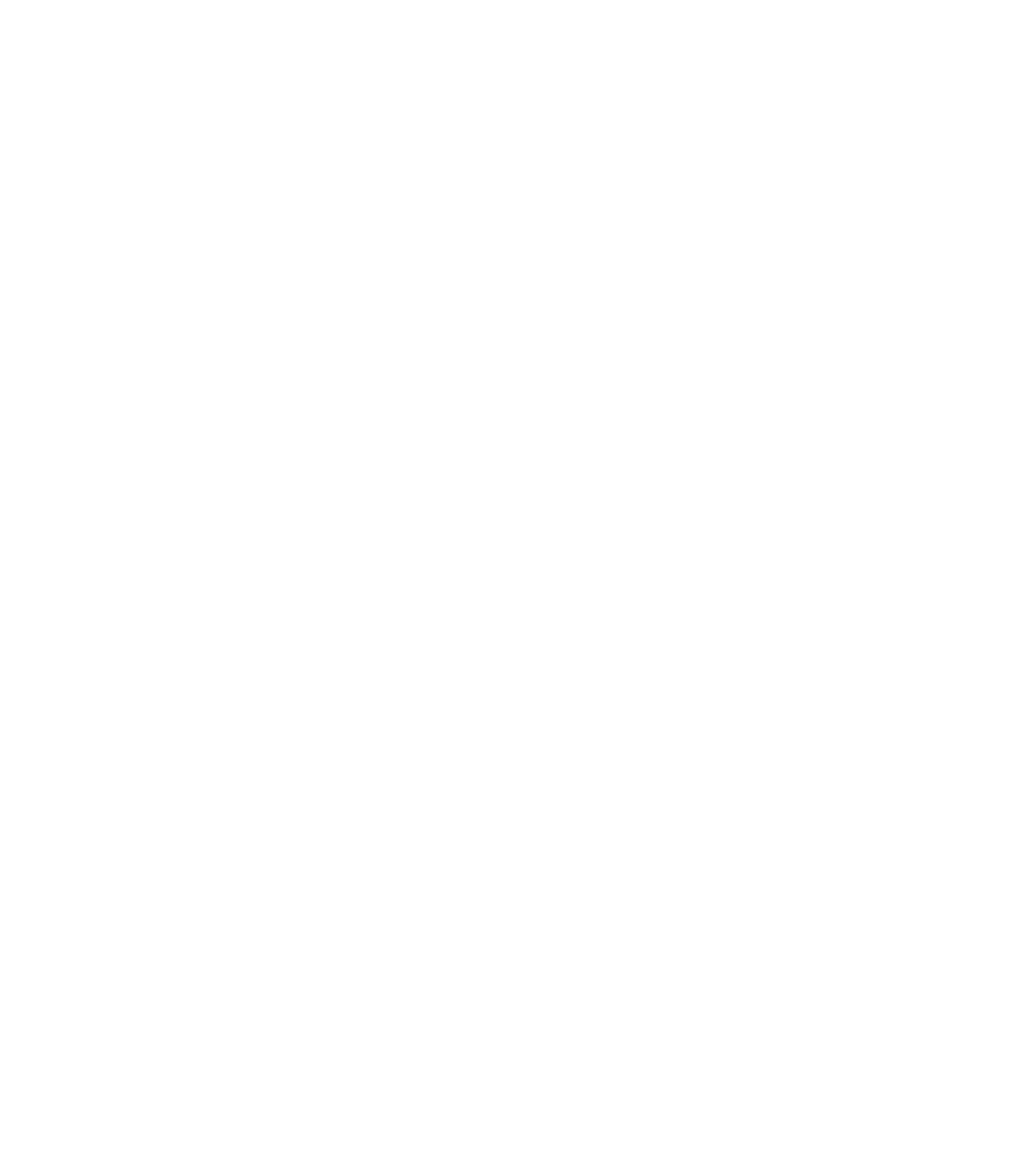
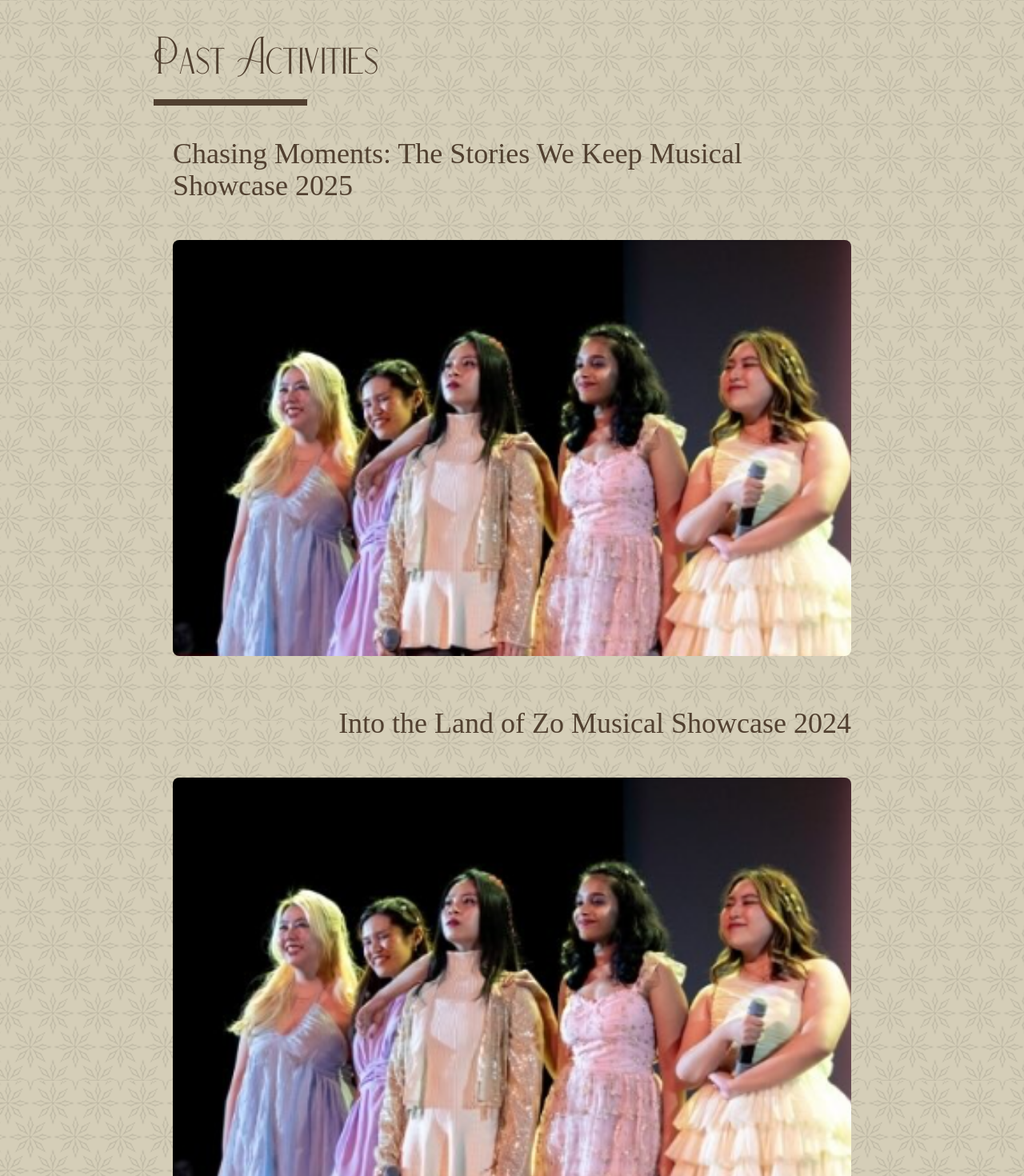
Before and after one commit to SIMITClubAdmin/esprimere-web, a Next.js app: page / in a window 1280 px wide. Shown: the part 1180-2650 px from the top of the page at 80% size. Before the commit the page ends 1368 px from the top, so only its background shows below. Built offline with nearby package versions, Linux system fonts and the light colour scheme; a web font is replaced by a local one.

Commit message:
Initialized past activities

```diff
--- a/src/app/page.tsx
+++ b/src/app/page.tsx
@@ -1,9 +1,11 @@
+import PastActivities from '@/components/PastActivities';
 import HeroSection from '../components/HeroSection';
 
 export default function Home() {
   return (
     <main>
       <HeroSection />
+      <PastActivities />
       {/* Next section here, will appear below the cloud */}
       <section className="bg-white py-16">
         <div className="container mx-auto px-4 text-center">
--- /dev/null
+++ b/src/components/PastActivities.tsx
@@ -0,0 +1,54 @@
+import React from 'react';
+
+export default function PastActivities() {
+  return (
+    <section
+      className="
+        relative
+        w-full
+        bg-[#D5CEB8]
+        bg-[url('/image/past_activites_bg.png')]
+        bg-repeat
+        bg-center
+      "
+    >
+      <div className="relative z-10 max-w-4xl mx-auto px-6 pt-[40vh] pb-32">
+        {/* Main Title + underline (pulled a bit left) */}
+        <div className="-ml-6">
+          <h2 className="font-saint-pauline font-extralight text-5xl md:text-[4rem] text-[var(--color-brown-1)]">
+            Past Activities
+          </h2>
+          <div className="mt-2 mb-10 w-48 h-2  bg-[var(--color-brown-1)]" />
+        </div>
+
+        {/* First Event */}
+        <p className="font-dream-avenue text-xl md:text-4xl text-[var(--color-brown-1)] mb-12">
+          Chasing Moments: The Stories We Keep Musical Showcase 2025
+        </p>
+
+        {/* Media */}
+        <div className="w-full h-64 md:h-[65vh] rounded-lg overflow-hidden mb-16">
+          <img
+            src="/image/chasing_moments.png"
+            alt="Chasing Moments Showcase"
+            className="w-full h-full object-cover"
+          />
+        </div>
+
+        {/* Second Event (right-aligned) */}
+        <p className="font-dream-avenue text-xl md:text-4xl text-[var(--color-brown-1)] text-right mb-12">
+          Into the Land of Zo Musical Showcase 2024
+        </p>
+
+        {/* Media */}
+        <div className="w-full h-64 md:h-[65vh] rounded-lg overflow-hidden">
+          <img
+            src="/image/chasing_moments.png" // Change later
+            alt="Into the Land of Zo Showcase 2024"
+            className="w-full h-full object-cover"
+          />
+        </div>
+      </div>
+    </section>
+  );
+}
```
Also changed, not shown: public/image/chasing_moments.png (added), public/image/past_activites_bg.png (added).
